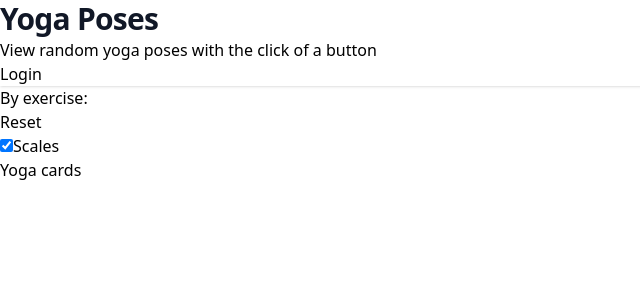
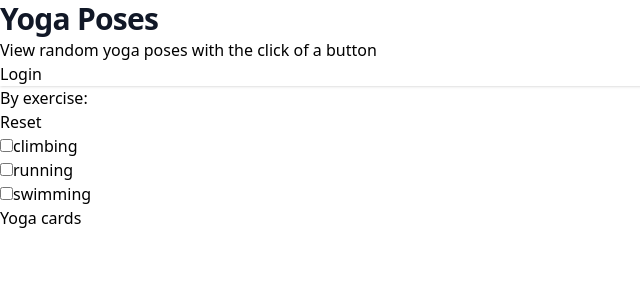
Before and after one commit to adriantoddross/nextjs-toy-yoga-poses, a Next.js app: page /dev in a window 1280 px wide. Shown: the top 300 px of the page, without its empty margins (0-640 px from the left). Built offline with nearby package versions, Linux system fonts and the light colour scheme; no server answers.

Commit message:
Stub CheckboxList component

```diff
--- /dev/null
+++ b/components/CheckboxList.tsx
@@ -0,0 +1,31 @@
+export default function CheckboxList({ exercises }) {
+  // { exercises, onExerciseSelected }
+
+  const onExerciseSelected = (e) =>
+    console.log(`${e.target.name} checkbox clicked`);
+
+  return (
+    <fieldset>
+      <div>
+        <legend>By exercise:</legend>
+        <button type="button">Reset</button>
+      </div>
+
+      <div>
+        {exercises?.map((title) => {
+          return (
+            <div key={title}>
+              <input
+                type="checkbox"
+                id={title}
+                name={title}
+                onChange={onExerciseSelected}
+              />
+              <label htmlFor={title}>{title}</label>
+            </div>
+          );
+        })}
+      </div>
+    </fieldset>
+  );
+}
--- a/components/Sidebar.tsx
+++ b/components/Sidebar.tsx
@@ -1,24 +1,16 @@
 import Link from "next/link";
 import Header from "./header";
+import CheckboxList from "./CheckboxList";
 
 export default function Sidebar() {
   // { exercises, onExerciseSelected }
   // onExerciseSelected helper function to filter & display YogaPosesCards
+
+  const exercisesData = ["climbing", "running", "swimming"];
   return (
     <div>
       <Header />
-
-      <fieldset>
-        <div>
-          <legend>By exercise:</legend>
-          <button type="button">Reset</button>
-        </div>
-
-        <div>
-          <input type="checkbox" id="scales" name="scales" checked />
-          <label htmlFor="scales">Scales</label>
-        </div>
-      </fieldset>
+      <CheckboxList exercises={exercisesData} />
     </div>
   );
 }
```
